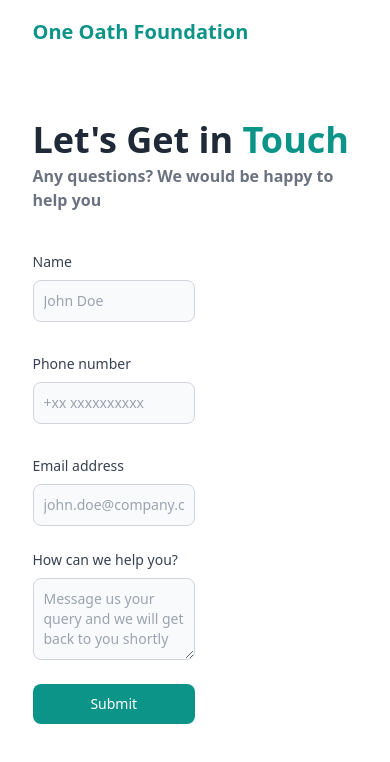
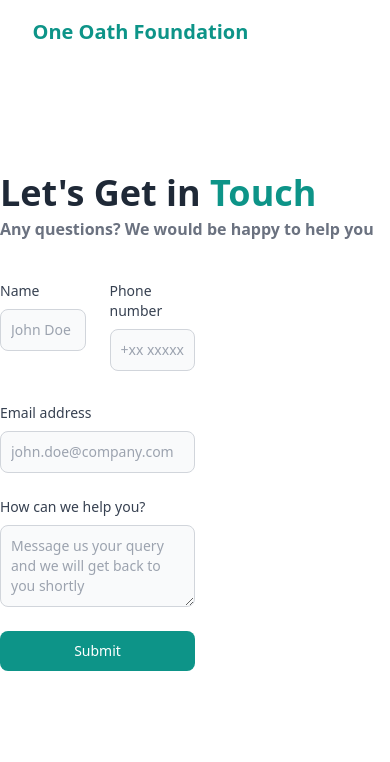
Before and after one commit to gourav132/One-Oath-Foundation, a React (Create React App) app: page / in a window 390 px wide. Shown: the top 762 px of the page. Built offline with nearby package versions, Linux system fonts and the light colour scheme.

Commit message:
progress

```diff
--- a/src/Components/Contact Form/Contact.jsx
+++ b/src/Components/Contact Form/Contact.jsx
@@ -36,7 +36,7 @@ export default function Contact() {
     }
 
   return (
-    <div className='w-10/12 m-auto h-screen flex items-center justify-items-end'>
+    <div className='md:w-10/12 m-auto h-screen flex items-center justify-items-end'>
         <div className='w-full'>
             <motion.div initial={{opacity: 0}} animate={{opacity: 1}} transition={{duration: 1}}>
                 <h1 className='text-4xl font-bold text-gray-800'>Let's Get in <span className='text-teal-600'>Touch</span> </h1>
@@ -52,7 +52,7 @@ export default function Contact() {
             transition={{duration: 1, delay: 1}}
         >
             {/* Form fields with validation and styling */}
-            <div className="grid gap-6 md:grid-cols-2 mb-6">
+            <div className="grid grid-cols-2 gap-6 md:grid-cols-2 mb-6">
 
                 <div>
                     <label htmlFor="first_name" className="block mb-2 text-sm font-medium text-gray-700">Name</label>
```
